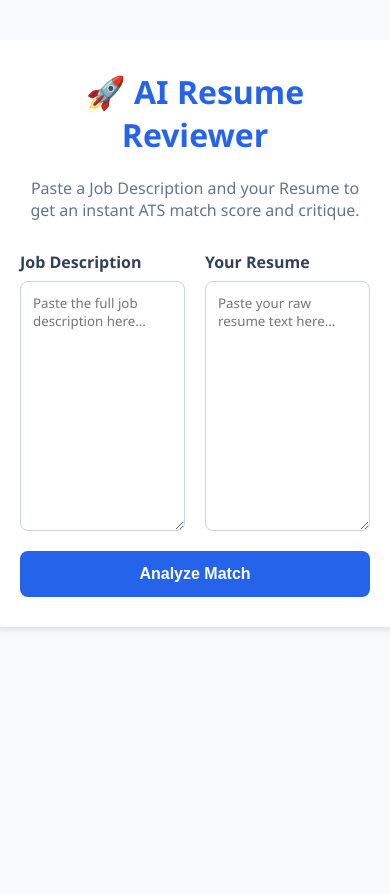
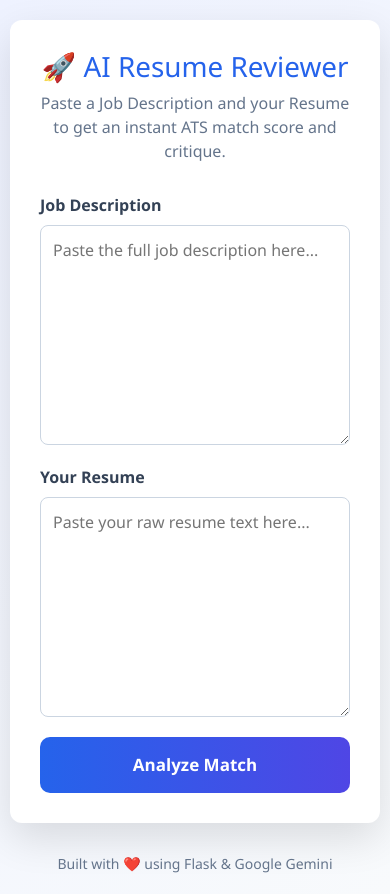
Before and after one commit to mohd-kalam121/AI-Resume-Reviewer, a Flask app: page / in a window 390 px wide. Before the commit the page ends 630 px from the top, so only its background shows below. Run offline with Flask 3, Linux system fonts and the light colour scheme.

Commit message:
style: Improve UI with Bootstrap styling and responsive design

```diff
--- a/templates/index.html
+++ b/templates/index.html
@@ -3,11 +3,12 @@
 <head>
     <meta charset="UTF-8">
     <meta name="viewport" content="width=device-width, initial-scale=1.0">
+    <link href="https://cdn.jsdelivr.net/npm/bootstrap@5.3.3/dist/css/bootstrap.min.css" rel="stylesheet">
     <title>AI Resume Reviewer</title>
     <style>
         body {
             font-family: 'Segoe UI', Tahoma, Geneva, Verdana, sans-serif;
-            background-color: #f8fafc;
+            background: linear-gradient(135deg, #eef2ff, #f8fafc);
             color: #1e293b;
             margin: 0;
             padding: 40px 20px;
@@ -19,9 +20,13 @@
             background: white;
             padding: 30px;
             border-radius: 12px;
-            box-shadow: 0 4px 6px -1px rgba(0, 0, 0, 0.1);
+            box-shadow: 0 15px 40px rgba(0,0,0,.12);
+            transition: transform .2s ease;
             width: 100%;
             max-width: 900px;
+        }
+        .container:hover{
+            transform: translateY(-2px);
         }
         h1 { text-align: center; color: #2563eb; margin-top: 0; }
         p.subtitle { text-align: center; color: #64748b; margin-bottom: 30px; }
@@ -49,34 +54,57 @@
         }
         textarea:focus { outline: none; border-color: #2563eb; ring: 2px solid #2563eb; }
 
-        button {
-            width: 100%;
-            background-color: #2563eb;
-            color: white;
-            border: none;
-            padding: 14px;
-            border-radius: 8px;
-            font-size: 16px;
-            font-weight: 600;
-            cursor: pointer;
-            transition: background-color 0.2s;
-        }
-        button:hover { background-color: #1d4ed8; }
+    button{
+        width:100%;
+        background:linear-gradient(90deg,#2563eb,#4f46e5);
+        color:white;
+        border:none;
+        padding:15px;
+        border-radius:10px;
+        font-size:17px;
+        font-weight:600;
+        cursor:pointer;
+        transition:.3s;
+    }
 
-        .error { background: #fee2e2; color: #ef4444; padding: 12px; border-radius: 8px; margin-bottom: 20px; text-align: center;}
+    button:hover{
+        transform:translateY(-2px);
+        box-shadow:0 8px 20px rgba(37,99,235,.3);
+    }
+    button:disabled {
+        opacity: 0.8;
+        cursor: not-allowed;
+        transform: none;
+    }
+
+    .error { background: #fee2e2; color: #ef4444; padding: 12px; border-radius: 8px; margin-bottom: 20px; text-align: center;}
 
         .results-card {
-            background: #f1f5f9;
+            background:#ffffff;
             padding: 25px;
             border-radius: 8px;
             margin-top: 30px;
             border-left: 5px solid #2563eb;
+            box-shadow:0 8px 20px rgba(0,0,0,.08);
         }
         .results-card h2 { margin-top: 0; color: #0f172a; }
         .result-text {
             white-space: pre-wrap; /* This preserves the Gemini API's newlines and bullet points */
             line-height: 1.6;
         }
+    @media (max-width: 768px) {
+        .form-group {
+            flex-direction: column;
+        }
+
+        textarea {
+            height: 220px;
+        }
+
+        body {
+            padding: 20px 10px;
+        }
+    }
     </style>
 </head>
 <body>
@@ -109,5 +137,21 @@
             </div>
         {% endif %}
     </div>
+    <script>
+    document.querySelector("form").addEventListener("submit", function () {
+
+        const btn = this.querySelector("button");
+
+        btn.disabled = true;
+
+        btn.innerHTML = `
+        <span class="spinner-border spinner-border-sm"></span>
+        Analyzing Resume...
+        `;
+    });
+    </script>
+    <footer style="margin-top:30px;color:#64748b;font-size:14px;">
+        Built with ❤️ using Flask & Google Gemini
+    </footer>
 </body>
 </html>
```
